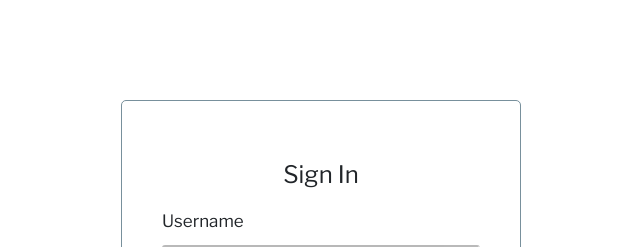
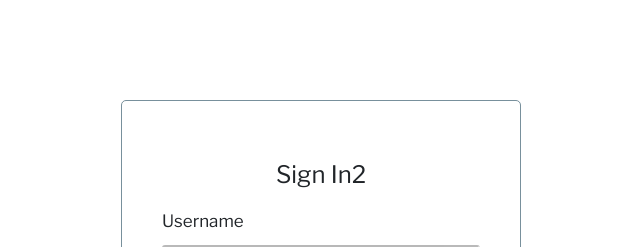
Before and after one commit to camilo-barraza/ase-app, a React (Create React App) app: page /sign-in in a window 1280 px wide. Shown: the top 247 px of the page, without its empty margins (319-959 px from the left). Built offline with nearby package versions, Linux system fonts and the light colour scheme; no server answers.

Commit message:
Update sign-in.tsx

```diff
--- a/src/components/pages/sign-in.tsx
+++ b/src/components/pages/sign-in.tsx
@@ -97,7 +97,7 @@ const SignIn = () => {
   return (
     <div className='w-100 d-flex align-items-center justify-content-center'>
       <Container>
-        <Header className='mt-3 mb-3'> Sign In</Header>
+        <Header className='mt-3 mb-3'> Sign In2</Header>
         <Wrapper>
           <Label> Username </Label>
           <div>
```
